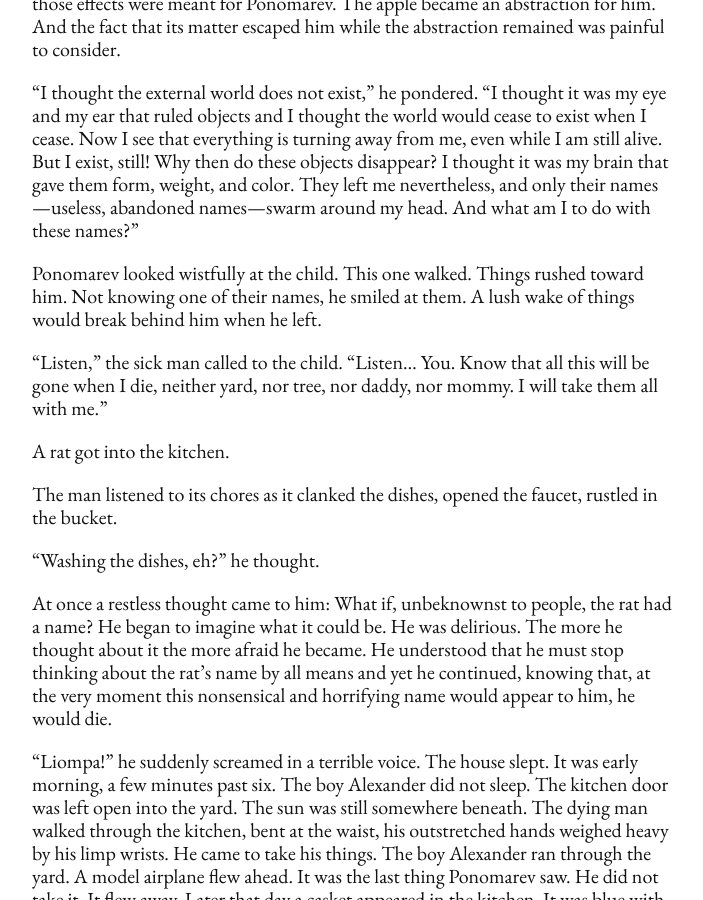
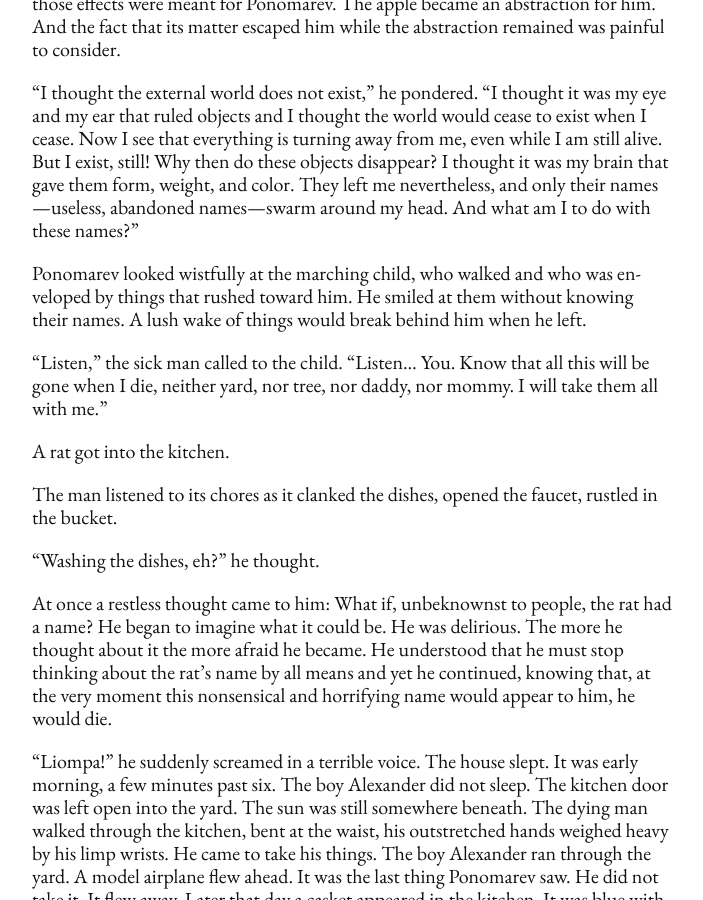
Before and after one commit to denten/denten.github.io, a Jekyll site: the page built from _posts/2017-06-07-liompa.md, in a window 1280 px wide and 900 px high, scrolled down 2484 px. Shown: the whole window, without its empty margins (288-991 px from the left). Built offline with Jekyll 4.4.1, drawn with Linux system fonts in a browser that asks for light colours; nearby versions of some CDN libraries; library files that are not in the unit come from our copies.

Commit message:
small edits

```diff
--- a/_posts/2017-06-07-liompa.md
+++ b/_posts/2017-06-07-liompa.md
@@ -130,9 +130,9 @@ disappear? I thought it was my brain that gave them form, weight, and color.
 They left me nevertheless, and only their names---useless, abandoned
 names---swarm around my head. And what am I to do with these names?"
 
-Ponomarev looked wistfully at the child. This one walked. Things rushed toward
-him. Not knowing one of their names, he smiled at them. A lush wake of things
-would break behind him when he left.
+Ponomarev looked wistfully at the marching child, who walked and who was
+enveloped by things that rushed toward him. He smiled at them without knowing
+their names. A lush wake of things would break behind him when he left.
 
 "Listen," the sick man called to the child. "Listen... You. Know that all this
 will be gone when I die, neither yard, nor tree, nor daddy, nor mommy. I will
```
